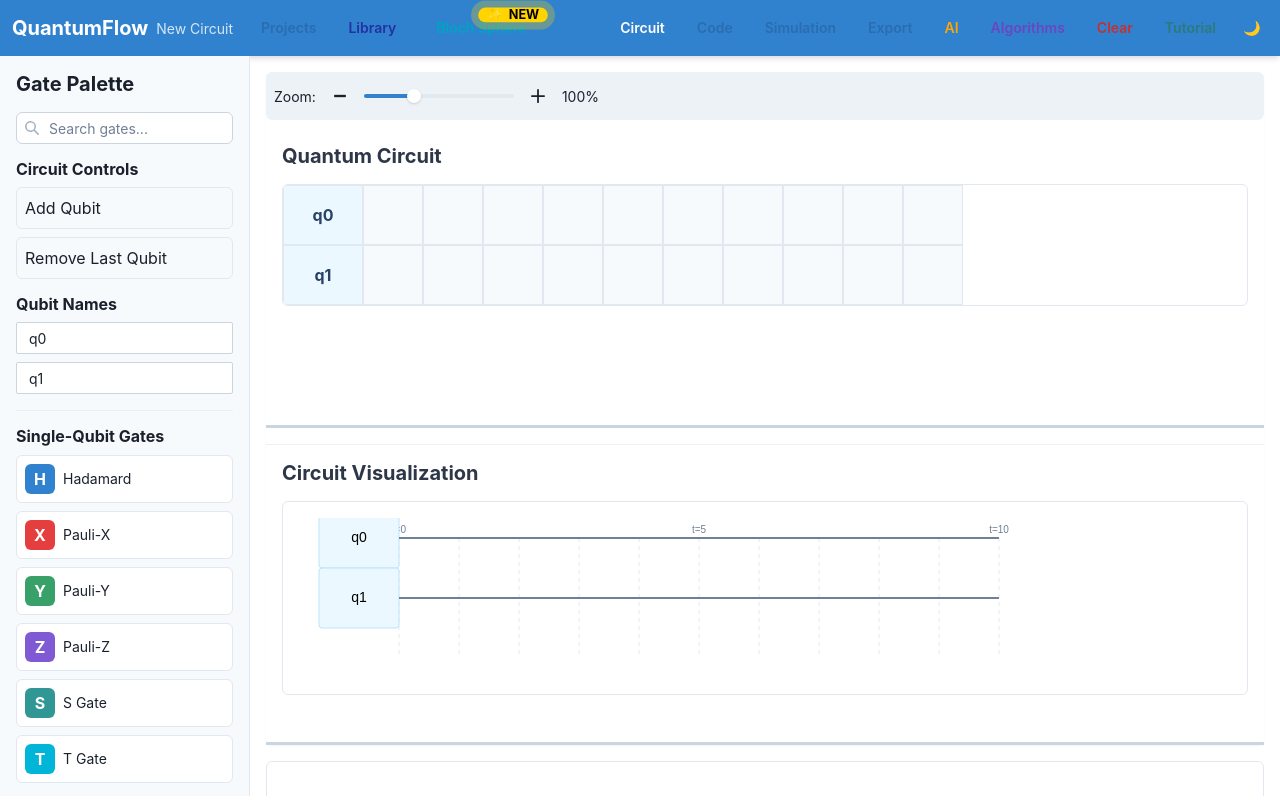
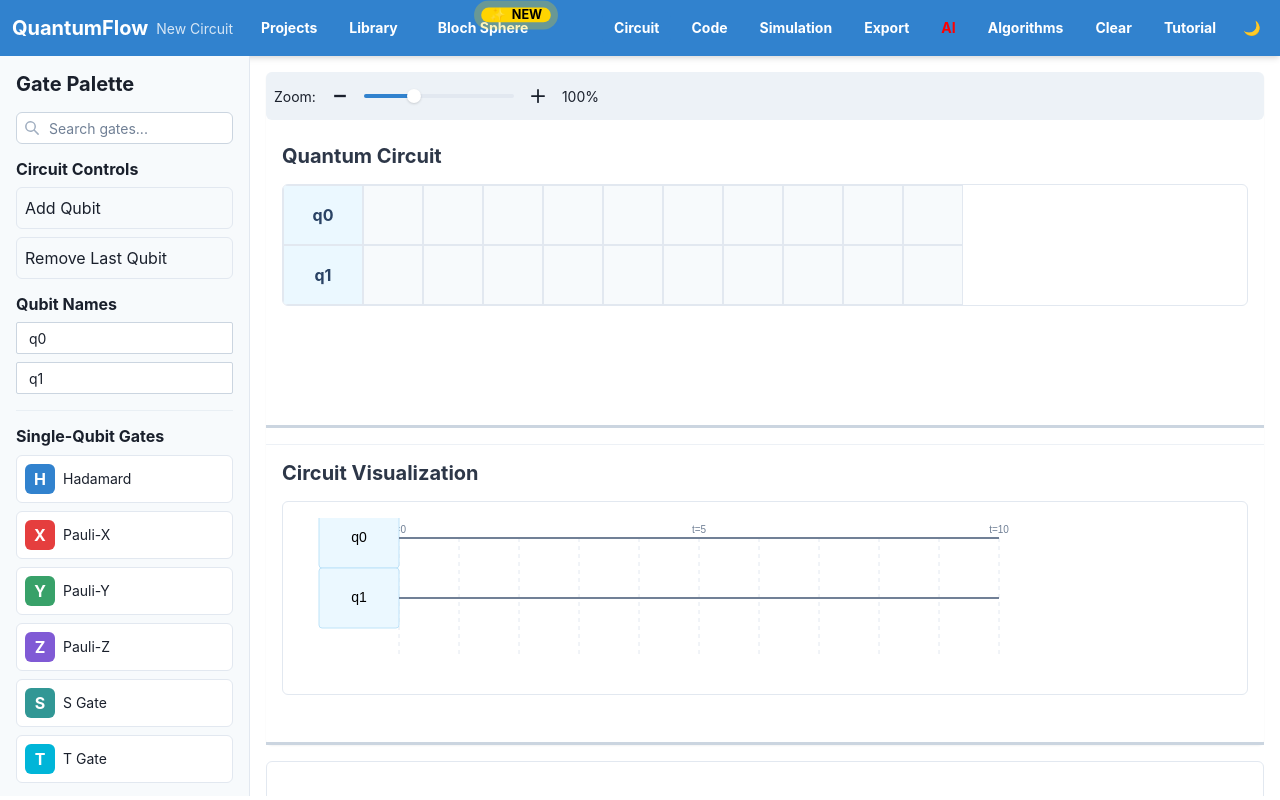
Before and after one commit to anastamerr/QuantumFlow, a React (Vite) app in the folder frontend/: page / in a window 1280 px wide. Built offline with nearby package versions, Linux system fonts and the light colour scheme.

Commit message:
Color Palette Improvement

```diff
--- a/frontend/src/components/layout/Header.tsx
+++ b/frontend/src/components/layout/Header.tsx
@@ -43,14 +43,19 @@ const Header = () => {
             variant={activePanel === 'projects' ? 'solid' : 'ghost'}
             colorScheme="blue"
             onClick={() => dispatch(setActivePanel('projects'))}
+            color="white"
+            fontWeight="bold"
+            _hover={{ bg: '#ff0000', color: 'white' }}
           >
             Projects
           </Button>
           <Button
             size="sm"
             variant="ghost"
-            color="#2431a2ff"
             onClick={() => dispatch(setActivePanel('library'))}
+            color="white"
+            fontWeight="bold"
+            _hover={{ bg: '#33cc33', color: 'white' }}
           >
             Library
           </Button>
@@ -60,6 +65,9 @@ const Header = () => {
             colorScheme="cyan"
             onClick={() => dispatch(setActivePanel('blochSphere'))}
             position="relative"
+            color="white"
+            fontWeight="bold"
+            _hover={{ bg: '#ff751a', color: 'white' }}
           >
             <Box position="relative" display="inline-flex" alignItems="center" px={2}>
               Bloch Sphere
@@ -94,6 +102,9 @@ const Header = () => {
             variant={activePanel === 'circuit' ? 'solid' : 'ghost'}
             onClick={() => handlePanelChange('circuit')}
             colorScheme="blue"
+            color="white"
+            fontWeight="bold"
+            _hover={{ bg: '#009900', color: 'white' }}
           >
             Circuit
           </Button>
@@ -102,6 +113,9 @@ const Header = () => {
             variant={activePanel === 'code' ? 'solid' : 'ghost'}
             onClick={() => handlePanelChange('code')}
             colorScheme="blue"
+            color="white"
+            fontWeight="bold"
+            _hover={{ bg: '#009900', color: 'white' }}
           >
             Code
           </Button>
@@ -110,6 +124,9 @@ const Header = () => {
             variant={activePanel === 'simulation' ? 'solid' : 'ghost'}
             onClick={() => handlePanelChange('simulation')}
             colorScheme="blue"
+            color="white"
+            fontWeight="bold"
+            _hover={{ bg: '#009900', color: 'white' }}
           >
             Simulation
           </Button>
@@ -120,6 +137,9 @@ const Header = () => {
             variant={activePanel === 'export' ? 'solid' : 'ghost'}
             onClick={() => handlePanelChange('export')}
             colorScheme="blue"
+            color="white"
+            fontWeight="bold"
+            _hover={{ bg: '#999966', color: 'white' }}
           >
             Export
           </Button>
@@ -130,7 +150,9 @@ const Header = () => {
             variant={activePanel === 'ai' ? 'solid' : 'ghost'}
             onClick={() => dispatch(setActivePanel('ai'))}
             colorScheme="yellow"
-            color="orange"
+            color="red"
+            fontWeight="bold"
+            _hover={{ bg: '#ffffff', color: 'red' }}
           >
             AI
           </Button>
@@ -140,6 +162,9 @@ const Header = () => {
             variant={activePanel === 'algorithms' ? 'solid' : 'ghost'}
             onClick={() => handlePanelChange('algorithms')}
             colorScheme="purple"
+            color="white"
+            fontWeight="bold"
+            _hover={{ bg: '#000099', color: 'white' }}
           >
             Algorithms
           </Button>
@@ -148,6 +173,9 @@ const Header = () => {
             variant="ghost"
             onClick={handleClearCircuit}
             colorScheme="red"
+            color="white"
+            fontWeight="bold"
+            _hover={{ bg: 'red.500', color: 'white' }}
           >
             Clear
           </Button>
@@ -156,6 +184,9 @@ const Header = () => {
             variant="ghost"
             onClick={handleToggleTutorial}
             colorScheme="teal"
+            color="white"
+            fontWeight="bold"
+            _hover={{ bg: '#990099', color: 'white' }}
           >
             Tutorial
           </Button>
--- a/frontend/src/components/panels/SimulationPanel.tsx
+++ b/frontend/src/components/panels/SimulationPanel.tsx
@@ -458,17 +458,7 @@ const SimulationPanel = () => {
               >
                 Analysis
               </Tab>
-              <Tab
-                isDisabled={!simulationComplete || !results}
-                _selected={{
-                  color: "white",
-                  bg: "blue.500",
-                  boxShadow: "md"
-                }}
-                fontWeight="medium"
-              >
-                Bloch Sphere
-              </Tab>
+
             </TabList>
 
             <TabPanels>
--- a/frontend/src/components/visualization/BlochSpherePage.tsx
+++ b/frontend/src/components/visualization/BlochSpherePage.tsx
@@ -1,6 +1,7 @@
 import React, { useEffect, useRef, useState } from 'react'
 import { useDispatch } from 'react-redux'
 import { setActivePanel } from '../../store/slices/uiSlice'
+import { useColorModeValue } from '@chakra-ui/react'
 
 // Lightweight wrapper to load Plotly from CDN when needed
 const loadPlotly = () => {
@@ -106,6 +107,12 @@ const makeAxes = () => {
 const BlochSpherePage: React.FC = () => {
   const plotRef = useRef<HTMLDivElement | null>(null)
   const dispatch = useDispatch()
+  const sidebarBg = useColorModeValue('gray.50', 'gray.700')
+  const sidebarText = useColorModeValue('#1a202c', '#f7fafc')
+  // Header color from theme (matches `Header` bg="quantum.primary")
+  const headerColor = '#3182CE'
+  const headerBright = '#63AEEA'
+  const [showIntro, setShowIntro] = useState(true)
   const [theta, setTheta] = useState(0)
   const [phi, setPhi] = useState(0)
   const vectorRef = useRef<any>(setQubitVector(0, 0))
@@ -119,7 +126,9 @@ const BlochSpherePage: React.FC = () => {
   const [messages, setMessages] = useState<Record<string, string>>({})
   const [helpTagVisible, setHelpTagVisible] = useState(true)
 
+  // Initialize Plotly only after the user dismisses the intro overlay
   useEffect(() => {
+    if (showIntro) return
     let mounted = true
     loadPlotly().then(Plotly => {
       if (!mounted || !plotRef.current) return
@@ -143,7 +152,7 @@ const BlochSpherePage: React.FC = () => {
       Plotly.newPlot(plotRef.current, data, layout)
     }).catch(err => console.error('Failed to load Plotly', err))
     return () => { mounted = false }
-  }, [])
+  }, [showIntro])
 
   // update the vector on slider change or gates
   const updatePlotVector = (t: number, p: number) => {
@@ -229,8 +238,21 @@ const BlochSpherePage: React.FC = () => {
   // sync slider-driven updates
   useEffect(() => { updatePlotVector(theta, phi) }, [theta, phi])
 
+  if (showIntro) {
+    return (
+      <div style={{ position: 'fixed', inset: 0, display: 'flex', alignItems: 'center', justifyContent: 'center', background: 'rgba(0,0,0,0.6)', zIndex: 1200 }}>
+        <div style={{ width: 520, maxWidth: '90%', borderRadius: 12, padding: 22, background: `linear-gradient(180deg, ${headerBright}, ${headerColor})`, color: 'white', boxShadow: '0 18px 48px rgba(0,0,0,0.48)', textAlign: 'center', border: '1px solid rgba(255,255,255,0.12)' }}>
+          <div style={{ fontSize: 18, fontWeight: 800, marginBottom: 12 }}>Make sure your window is maximized for a full experience!</div>
+          <div style={{ marginTop: 8 }}>
+            <button onClick={() => setShowIntro(false)} style={{ background: '#FFD400', color: '#0b2f66', border: 'none', padding: '10px 18px', borderRadius: 8, fontWeight: 800, cursor: 'pointer', boxShadow: '0 8px 20px rgba(0,0,0,0.25)' }}>Ready!</button>
+          </div>
+        </div>
+      </div>
+    )
+  }
+
   return (
-    <div style={{ display: 'flex', width: '100%', height: '100%', boxSizing: 'border-box' }}>
+    <div style={{ display: 'flex', width: '100%', height: '100%', boxSizing: 'border-box', position: 'relative' }}>
       <style>{`.deg-input{ background: white; color: #013a63; padding:4px 6px; border-radius:6px; border:none; } .deg-input::placeholder{ color: #9aaec0; } .gate-name{ font-style: italic; cursor: pointer; } .gate-btn{ display:inline-block; padding:6px 10px; border-radius:8px; background:#cfefff; color:#013a63; border:none; font-weight:700; cursor:pointer; font-style:italic; } .apply-btn{ font-weight:700; background:#bfe9ff; color:#013a63; border:none; }`}</style>
       <div style={{ width: 320, minWidth: 260, margin: '12px', borderRadius: 12, padding: 8, overflow: 'auto' }}>
         {/* Page title above controls */}
```
